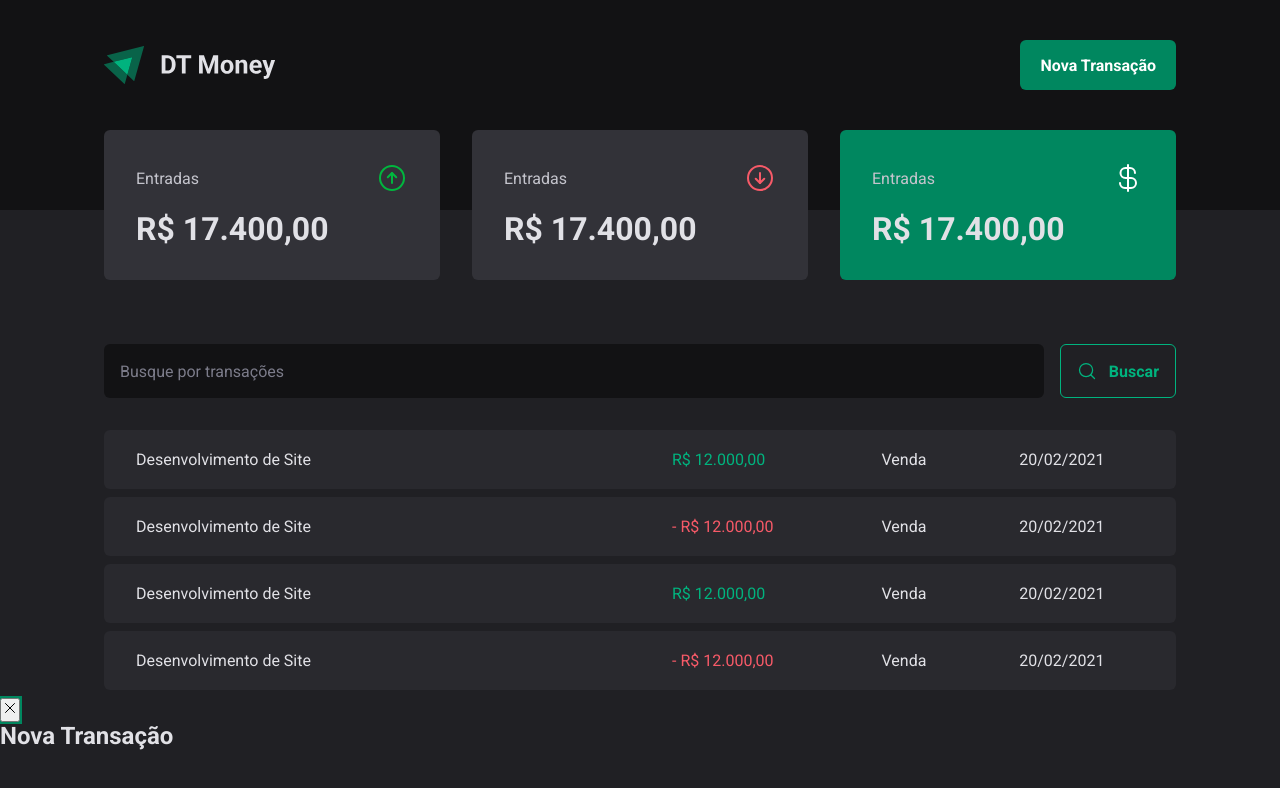
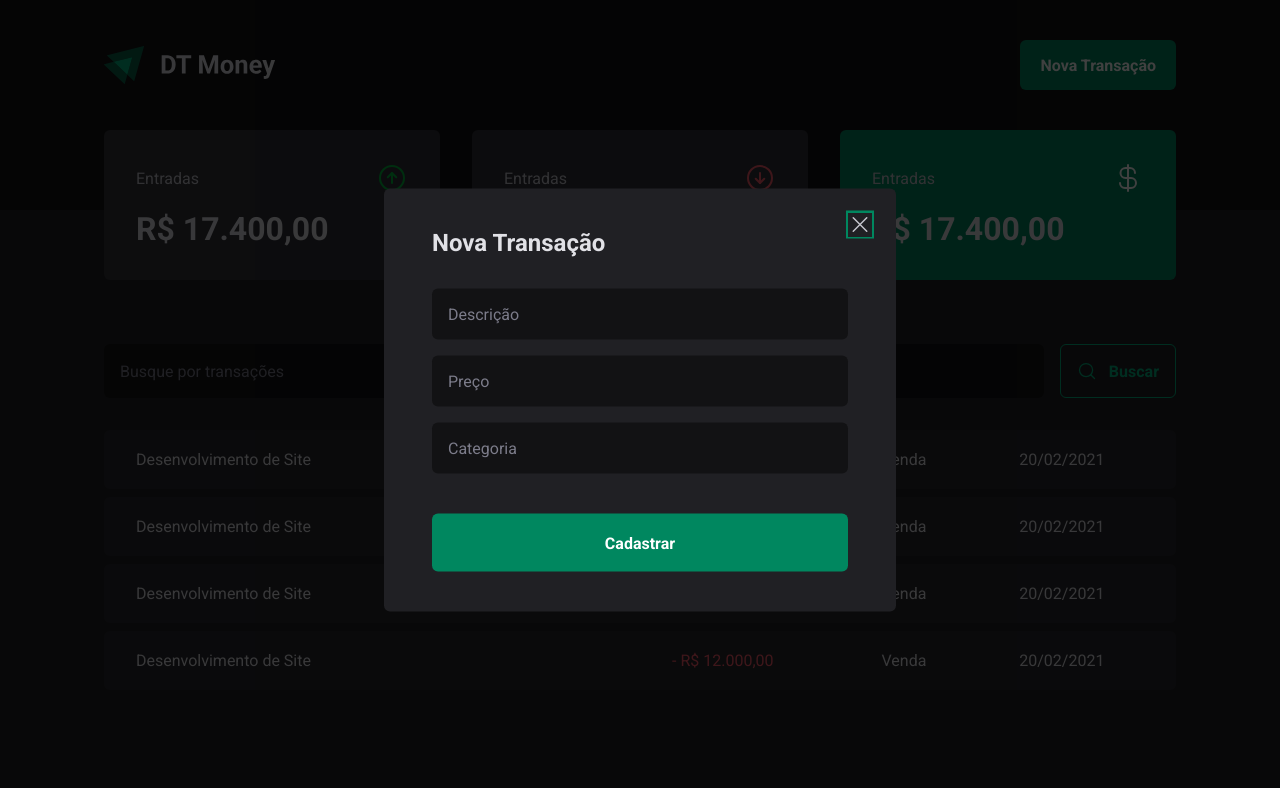
Before and after one commit to rodrigordgfs/DT-Money, a React (Vite) app: page / in a window 1280 px wide. Both pictures are taken after a click on the button "Nova Transação". Shown: the top 788 px of the page. Built offline with nearby package versions, Linux system fonts and the light colour scheme.

Commit message:
Feature: Modal de nova transação

```diff
--- a/src/components/Header/index.tsx
+++ b/src/components/Header/index.tsx
@@ -1,7 +1,7 @@
 import { HeaderContainer, HeaderContent, NewTransactionButton } from "./styles";
 import * as Dialog from "@radix-ui/react-dialog";
-import { X } from "phosphor-react";
 import Logo from "../../assets/Logo.svg";
+import { NewTransactionModal } from "../NewTransactionModal";
 
 export function Header() {
   return (
@@ -12,15 +12,7 @@
           <Dialog.Trigger asChild>
             <NewTransactionButton>Nova Transação</NewTransactionButton>
           </Dialog.Trigger>
-          <Dialog.Portal>
-            <Dialog.Overlay />
-            <Dialog.Content>
-              <Dialog.Close>
-                <X />
-              </Dialog.Close>
-              <Dialog.Title>Nova Transação</Dialog.Title>
-            </Dialog.Content>
-          </Dialog.Portal>
+          <NewTransactionModal />
         </Dialog.Root>
       </HeaderContent>
     </HeaderContainer>
--- /dev/null
+++ b/src/components/NewTransactionModal/index.tsx
@@ -0,0 +1,24 @@
+import * as Dialog from "@radix-ui/react-dialog";
+import { X } from "phosphor-react";
+import { Close, Content, Overlay } from "./styles";
+
+export function NewTransactionModal() {
+  return (
+    <Dialog.Portal>
+      <Overlay />
+      <Content>
+        <Dialog.Title>Nova Transação</Dialog.Title>
+        <Close>
+          <X size={24} />
+        </Close>
+
+        <form>
+          <input type="text" placeholder="Descrição" required />
+          <input type="number" placeholder="Preço" required />
+          <input type="text" placeholder="Categoria" required />
+          <button type="submit">Cadastrar</button>
+        </form>
+      </Content>
+    </Dialog.Portal>
+  );
+}
--- /dev/null
+++ b/src/components/NewTransactionModal/styles.ts
@@ -0,0 +1,68 @@
+import styled from "styled-components";
+import * as Dialog from "@radix-ui/react-dialog";
+
+export const Overlay = styled(Dialog.Overlay)`
+  position: fixed;
+  width: 100vw;
+  height: 100vh;
+  inset: 0;
+  background-color: rgba(0, 0, 0, 0.75);
+`;
+
+export const Content = styled(Dialog.Content)`
+  min-width: 32rem;
+  border-radius: 6px;
+  padding: 2.5rem 3rem;
+  background: ${(props) => props.theme["gray-800"]};
+  position: fixed;
+  top: 50%;
+  left: 50%;
+  transform: translate(-50%, -50%);
+
+  form {
+    margin-top: 2rem;
+    display: flex;
+    flex-direction: column;
+    gap: 1rem;
+
+    input {
+      border-radius: 6px;
+      border: 0;
+      background: ${(props) => props.theme["gray-900"]};
+      color: ${(props) => props.theme["gray-300"]};
+      padding: 1rem;
+
+      &::placeholder {
+        color: ${(props) => props.theme["gray-500"]};
+      }
+    }
+
+    button[type="submit"] {
+      height: 58px;
+      border: 0;
+      background: ${(props) => props.theme["green-500"]};
+      color: ${(props) => props.theme["white"]};
+      font-weight: 700;
+      padding: 0 1.25rem;
+      border-radius: 6px;
+      margin-top: 1.5rem;
+      cursor: pointer;
+
+      &:hover {
+        background: ${(props) => props.theme["green-700"]};
+        transition: background-color 0.2s ease-in-out;
+      }
+    }
+  }
+`;
+
+export const Close = styled(Dialog.Close)`
+  position: absolute;
+  background: transparent;
+  border: 0;
+  top: 1.5rem;
+  right: 1.5rem;
+  line-height: 0;
+  cursor: pointer;
+  color: ${(props) => props.theme["gray-300"]};
+`;
```
